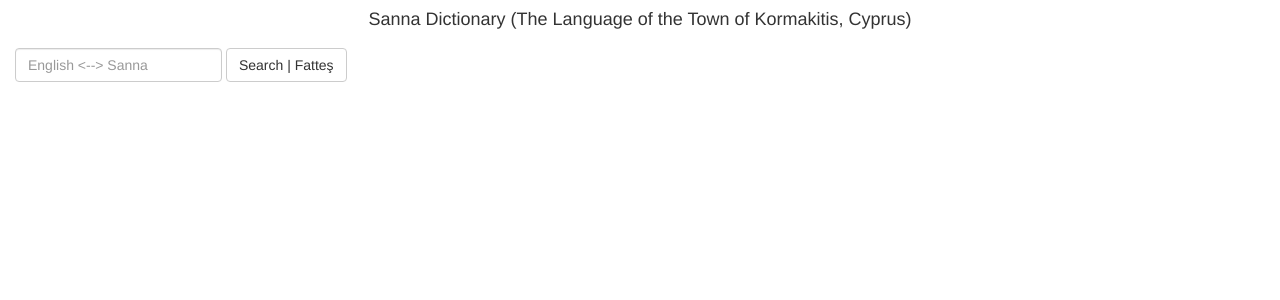
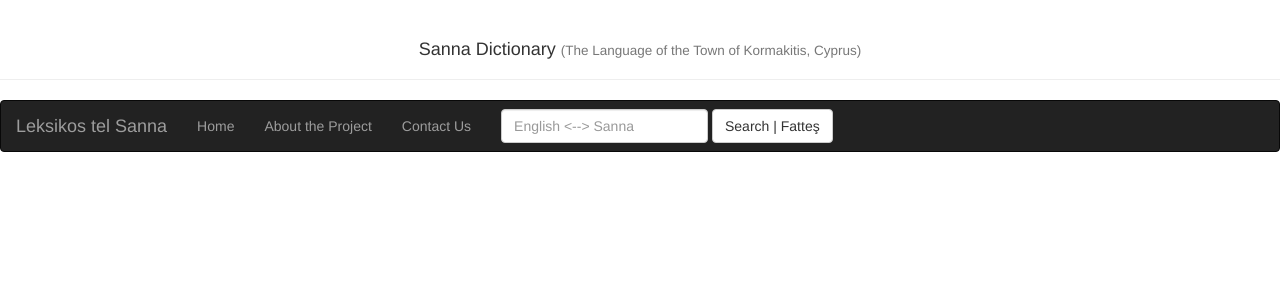
Before and after one commit to wmsimmons/LangApps, a Flask app: page / in a window 1280 px wide. Shown: the top 300 px of the page. Run offline with Flask 2, Linux system fonts and the light colour scheme; some libraries are stand-ins or nearby versions.

Commit message:
Update index.html

```diff
--- a/sanna/sannadictsite/templates/index.html
+++ b/sanna/sannadictsite/templates/index.html
@@ -4,20 +4,36 @@
 	<head>
 		<title></title>
 		<link rel="stylesheet" href="/static/bootstrap.min.css" media="screen">
+
 	</head>
 
 	<link rel="stylesheet" type="text/css" href="{{ url_for('static', filename='style.css') }}">
 
-	<h4 align="center">Sanna Dictionary
-	(The Language of the Town of Kormakitis, Cyprus)</h4>
+	<div class="page-header">
+  		<h4 align="center"> Sanna Dictionary <small>(The Language of the Town of Kormakitis, Cyprus)</small></h4>
+	</div>
 
-	{{ word }}
 <body>
+
+	<nav class="navbar navbar-inverse" id="navybars">
+	   <div class="container-fluid">
+	     <div class="navbar-header">
+	       <a class="navbar-brand" href="#">Leksikos tel Sanna</a>
+	     </div>
+	     <ul class="nav navbar-nav">
+	     	<li role="navigation"><a href="#">Home</a></li>
+			<li role="navigation"><a href="#">About the Project</a></li>
+			<li role="navigation"><a href="#">Contact Us</a></li>
+	     </ul>
 	     <form class="navbar-form navbar-left" method="GET" role="search" action="/results">
 			<div class="form-group">
 			   	<input type="search" class="form-control" placeholder="English <--> Sanna" name="searchword">
 			</div>
 			<button type="submit" class="btn btn-default">Search | Fatteş</button>
 		</form>
+	   </div>
+	</nav>
+
 </body>
+
 </html>
```
Lines whose indentation alone changed are shown as unchanged.
